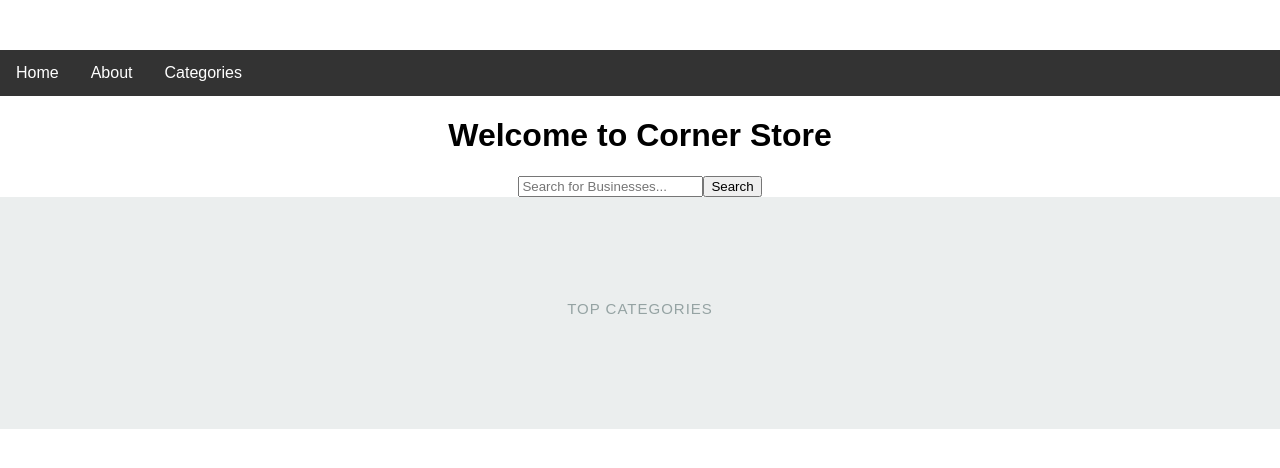
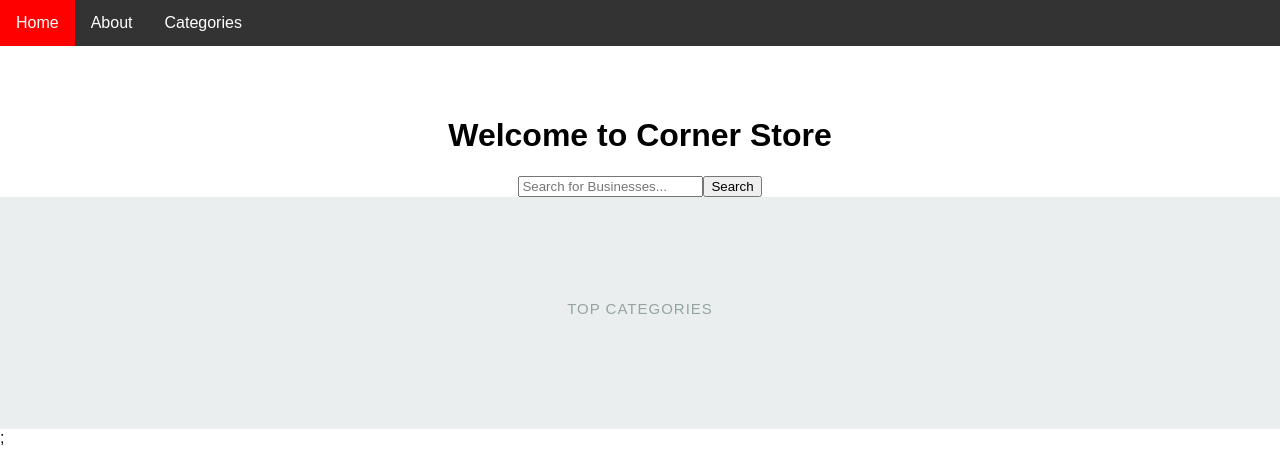
Before and after one commit to Corner-Store/CornerStoreWebsite, a React (Create React App) app: page / in a window 1280 px wide. Shown: the top 468 px of the page. Built offline with nearby package versions, Linux system fonts and the light colour scheme.

Commit message:
Added Routing

```diff
--- a/package.json
+++ b/package.json
@@ -11,6 +11,7 @@
     "react": "^17.0.1",
     "react-dom": "^17.0.1",
     "react-ga": "^3.3.0",
+    "react-router-dom": "^5.2.0",
     "react-scripts": "4.0.3",
     "web-vitals": "^1.0.1"
   },
@@ -19,7 +20,6 @@
     "build-react": "react-scripts start",
     "build-flask": "cd api && venv/bin/flask run --no-debugger",
     "build": "react-scripts build",
-
     "test": "react-scripts test",
     "eject": "react-scripts eject"
   },
--- a/src/App.js
+++ b/src/App.js
@@ -1,66 +1,16 @@
-import React, { Component } from 'react';
-import ReactGA from 'react-ga';
-import $ from 'jquery';
-import Header from './Components/Header';
-import SearchBusiness from "./Components/Search";
-import CategoryBar from './Components/CategoryBar';
+import React, { Component } from "react";
+import Header from "./Components/Header";
 import "./layoutMain.css";
-//import { businessesJSON } from "./businesses";
+import Routes from "./Components/Routes";
 
 class App extends Component {
 
-  constructor(props){
-    super(props);
-    this.state = {
-      foo: 'bar',
-      cornerstoreData: {}
-    };
-
-    ReactGA.initialize('UA-110570651-1');
-    ReactGA.pageview(window.location.pathname);
-
-  }
-
-  getCornerstoreData(){
-    $.ajax({
-      url:'/cornerstoreData.json',
-      dataType:'json',
-      cache: false,
-      success: function(data){
-        this.setState({cornerstoreData: data});
-      }.bind(this),
-      error: function(xhr, status, err){
-        console.log(err);
-        alert(err);
-      }
-    });
-  }
-
-  componentDidMount(){
-    this.getCornerstoreData();
-  }
-
   render() {
     return (
-      <div className="App">
-        <Header data={this.state.cornerstoreData.main}/>
-                 <h1>Welcome to Corner Store</h1>
-                   <SearchBusiness />
-             {/* <ul data-testid="item-list-businesses">
-               {businessesJSON.map((item, index) => (
-                 <li key={index} className="list-item" data-testid="single-item">
-                   <a href={item.link} data-testid="display-businesses">
-                     {item.name}
-                   </a>
-                 </li>
-               ))}
-             </ul> */
-             }
-
-             <div></div>
-             <CategoryBar data={this.state.cornerstoreData.main}/>
-
-       </div>
+      <div>
+      <Header/>
+      <Routes/>
+      </div>
     );
   }
 }
--- /dev/null
+++ b/src/Components/Home.js
@@ -0,0 +1,49 @@
+import React, { Component } from "react";
+import ReactGA from "react-ga";
+import $ from "jquery";
+
+import SearchBusiness from "./Search";
+import CategoryBar from "./CategoryBar";
+class Home extends Component {
+  constructor(props) {
+    super(props);
+    this.state = {
+      foo: "bar",
+      cornerstoreData: {},
+    };
+
+    ReactGA.initialize("UA-110570651-1");
+    ReactGA.pageview(window.location.pathname);
+  }
+
+  getCornerstoreData() {
+    $.ajax({
+      url: "/cornerstoreData.json",
+      dataType: "json",
+      cache: false,
+      success: function (data) {
+        this.setState({ cornerstoreData: data });
+      }.bind(this),
+      error: function (xhr, status, err) {
+        console.log(err);
+        alert(err);
+      },
+    });
+  }
+
+  componentDidMount() {
+    this.getCornerstoreData();
+  }
+  render() {
+    return (
+      <div className="App">
+        <h1>Welcome to Corner Store</h1>
+        <SearchBusiness />
+        <div></div>
+        <CategoryBar data={this.state.cornerstoreData.main} />
+      </div>
+    );
+  }
+}
+
+export default Home;
--- /dev/null
+++ b/src/Components/Routes.js
@@ -0,0 +1,16 @@
+import React, {Component} from "react";
+import { Route } from "react-router-dom";
+import Home from "./Home";
+
+class Routes extends Component {
+
+  render() {
+    return (
+  <main>
+  <Route exact path="/" component={Home} />;
+  </main>
+  );
+}
+}
+
+export default Routes;
```
Also changed, not shown: src/index.js (+5 -2 lines), 1 other file (tests, documents, lock files or other folders).
